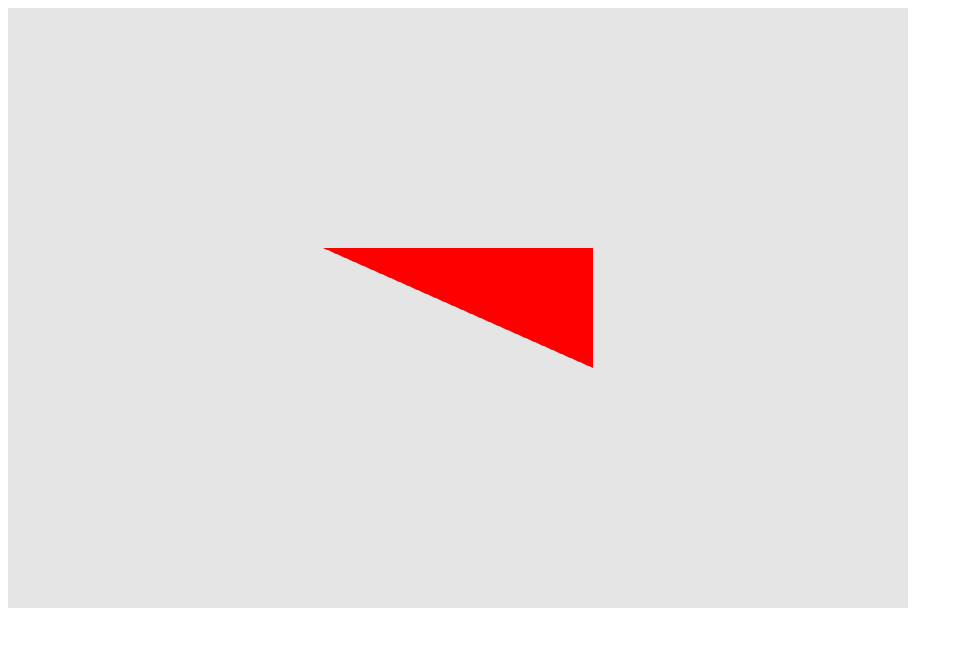
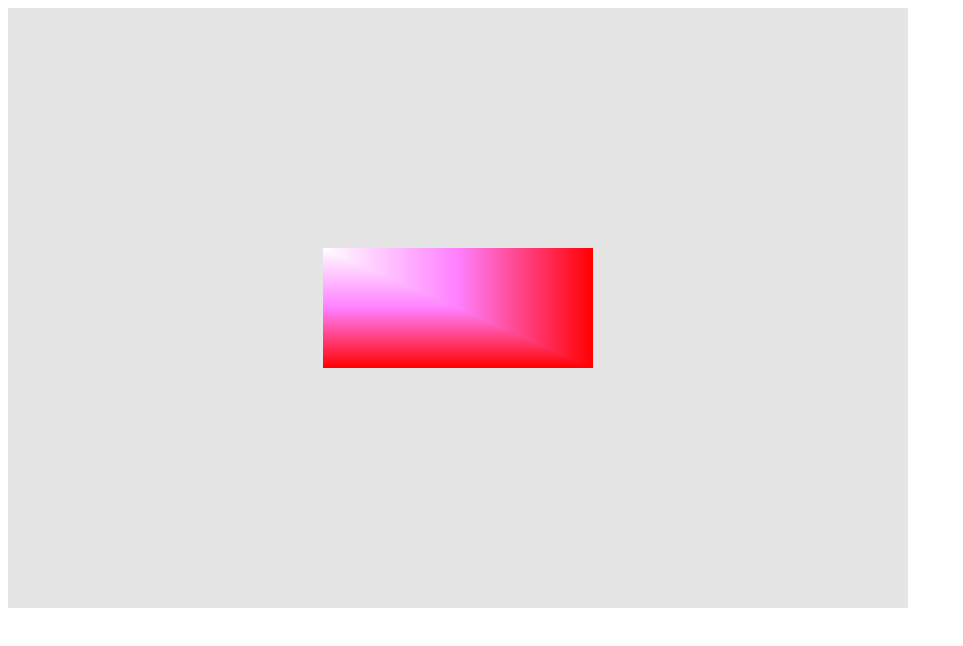
Before and after one commit to LinhNhi1710/LinhNhi1710.github.io, a plain HTML site: page B4.html in a window 1280 px wide. Shown: the whole page, without its empty margins (0-963 px from the left). Drawn offline with Linux system fonts and the light colour scheme.

Commit message:
Update B4.html

```diff
--- a/B4.html
+++ b/B4.html
@@ -69,7 +69,7 @@
             gl.useProgram(shaderProgram);
 
             const vertices = new Float32Array([
-                -0.3, 0.2, 1.0, 0.0, 0.0, 1.0, 0.0, 0.0,
+                -0.3, 0.2, 1.0, 1.0, 2.0, 1.0, 0.0, 0.0,
                 0.3, 0.2, 1.0, 0.0, 0.0, 1.0, 0.0, 0.0,
                 0.3, -0.2, 1.0, 0.0, 0.0, 1.0, 0.0, 0.0,
                 -0.3, -0.2, 1.0, 0.0, 0.0, 1.0, 0.0, 0.0,
@@ -91,7 +91,7 @@
             gl.clearColor(0.0, 0.0, 0.0, 0.1);
             gl.clear(gl.COLOR_BUFFER_BIT);
 
-            gl.drawArrays(gl.TRIANGLE_FAN, 0, 3);
+            gl.drawArrays(gl.TRIANGLE_FAN, 0, 4);
         }
         main();
     </script>
```
